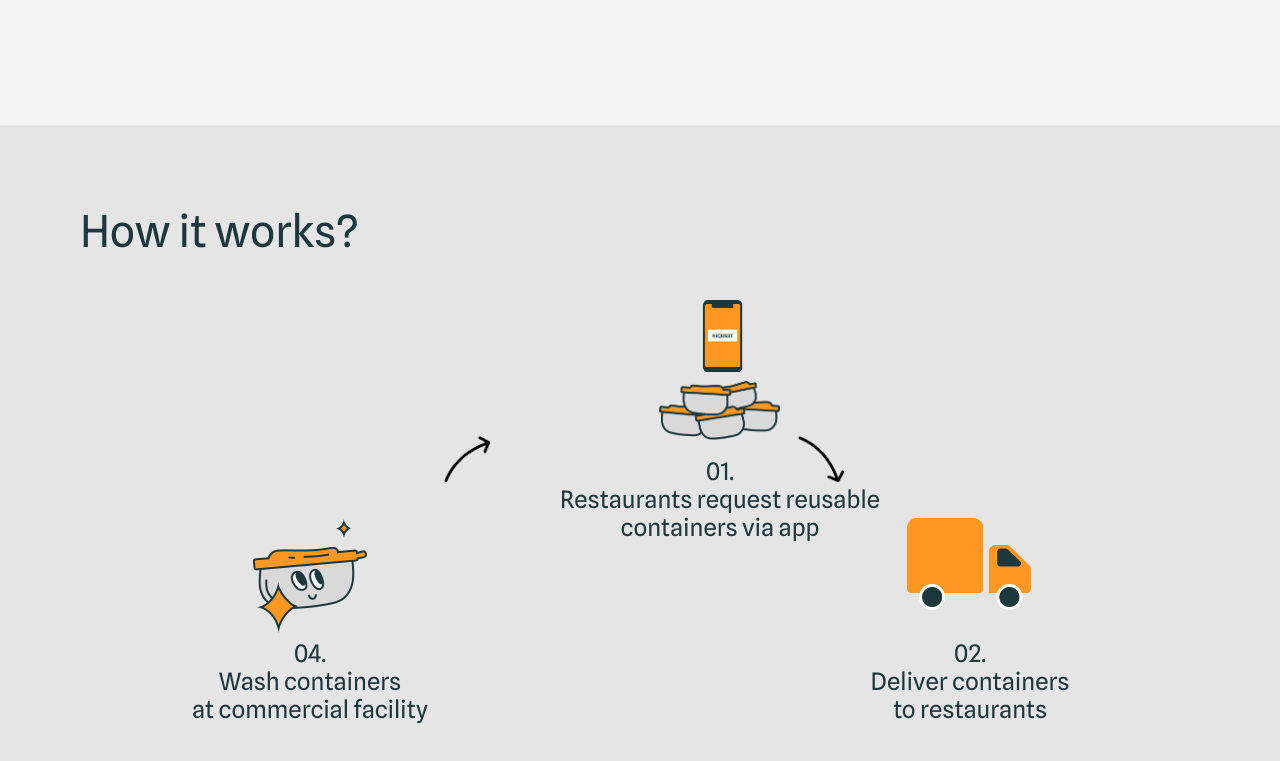
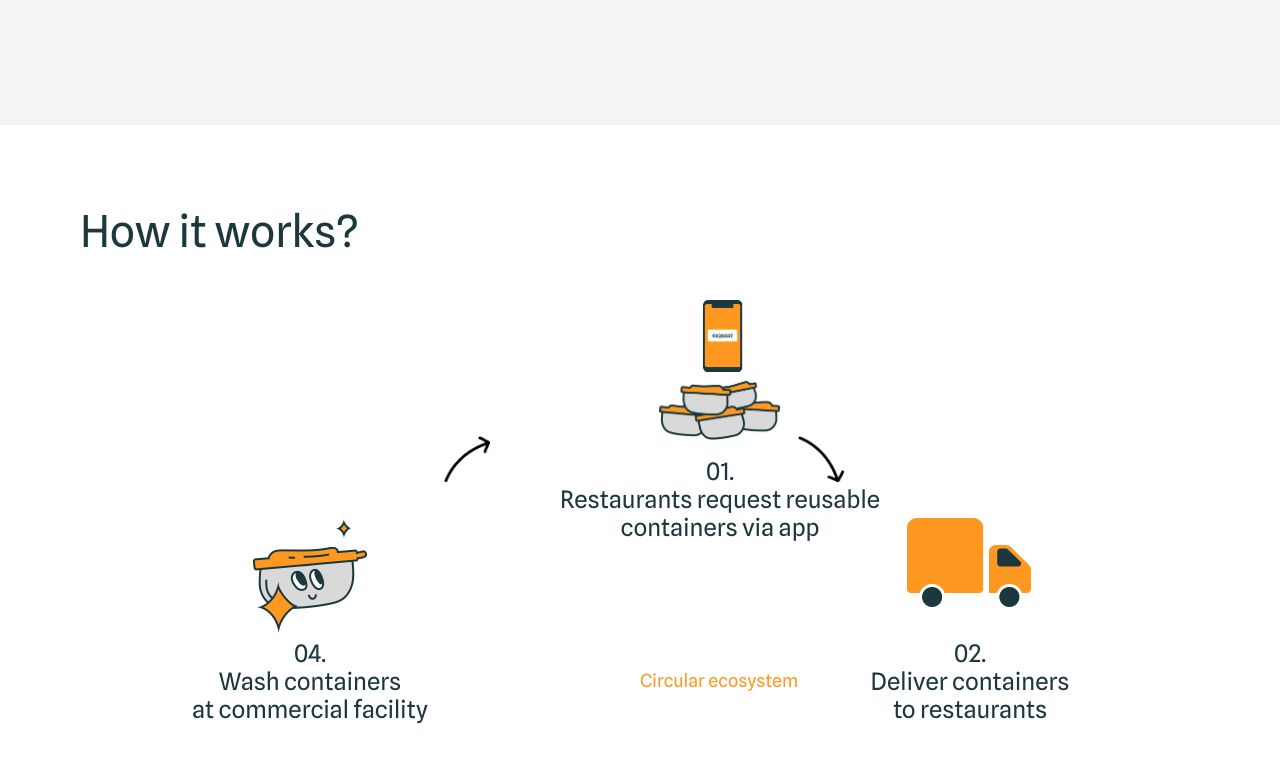
Before and after one commit to WilhelminaTetteh/awesome-container-company, a React (Create React App) app: page / in a window 1280 px wide. Shown: the part 3880-4641 px from the top of the page. Built offline with nearby package versions, Linux system fonts and the light colour scheme.

Commit message:
feat(about): add center text; fix background color

```diff
--- a/src/blocks/about/__center-text/about__center-text.css
+++ b/src/blocks/about/__center-text/about__center-text.css
@@ -0,0 +1,11 @@
+.about__center-text {
+  position: absolute;
+  top: 395px;
+  left: 640px;
+  font-family: 'Spline Sans';
+  font-style: normal;
+  font-weight: 400;
+  font-size: 18px;
+  line-height: 21px;
+  color: #ff9820;
+}
--- a/src/blocks/about/about.css
+++ b/src/blocks/about/about.css
@@ -8,6 +8,5 @@
 
 .about {
   position: relative;
-  background-color: #e5e5e5;
   height: 1110px;
 }
--- a/src/components/About.js
+++ b/src/components/About.js
@@ -36,6 +36,7 @@ const About = () => {
           <br />Wash containers
           <br />at commercial facility
         </p>
+        <p className="about__center-text">Circular ecosystem</p>
         <img src={arrow1} alt="diagonal down right arrow" className="about__arrow about__arrow_1" />
         <img src={arrow2} alt="diagonal down right arrow" className="about__arrow about__arrow_2" />
         <img src={arrow3} alt="diagonal down right arrow" className="about__arrow about__arrow_3" />
```
